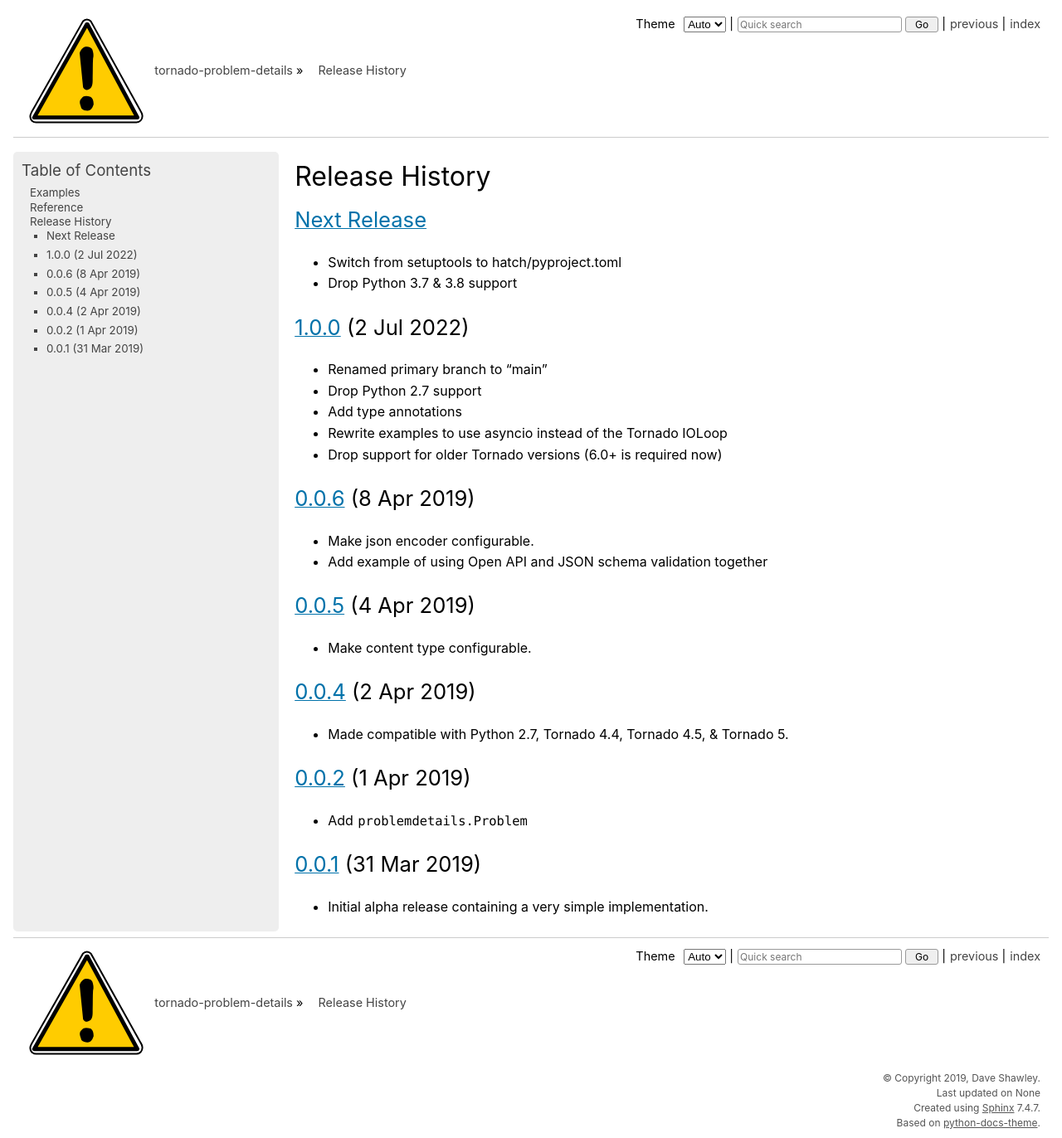
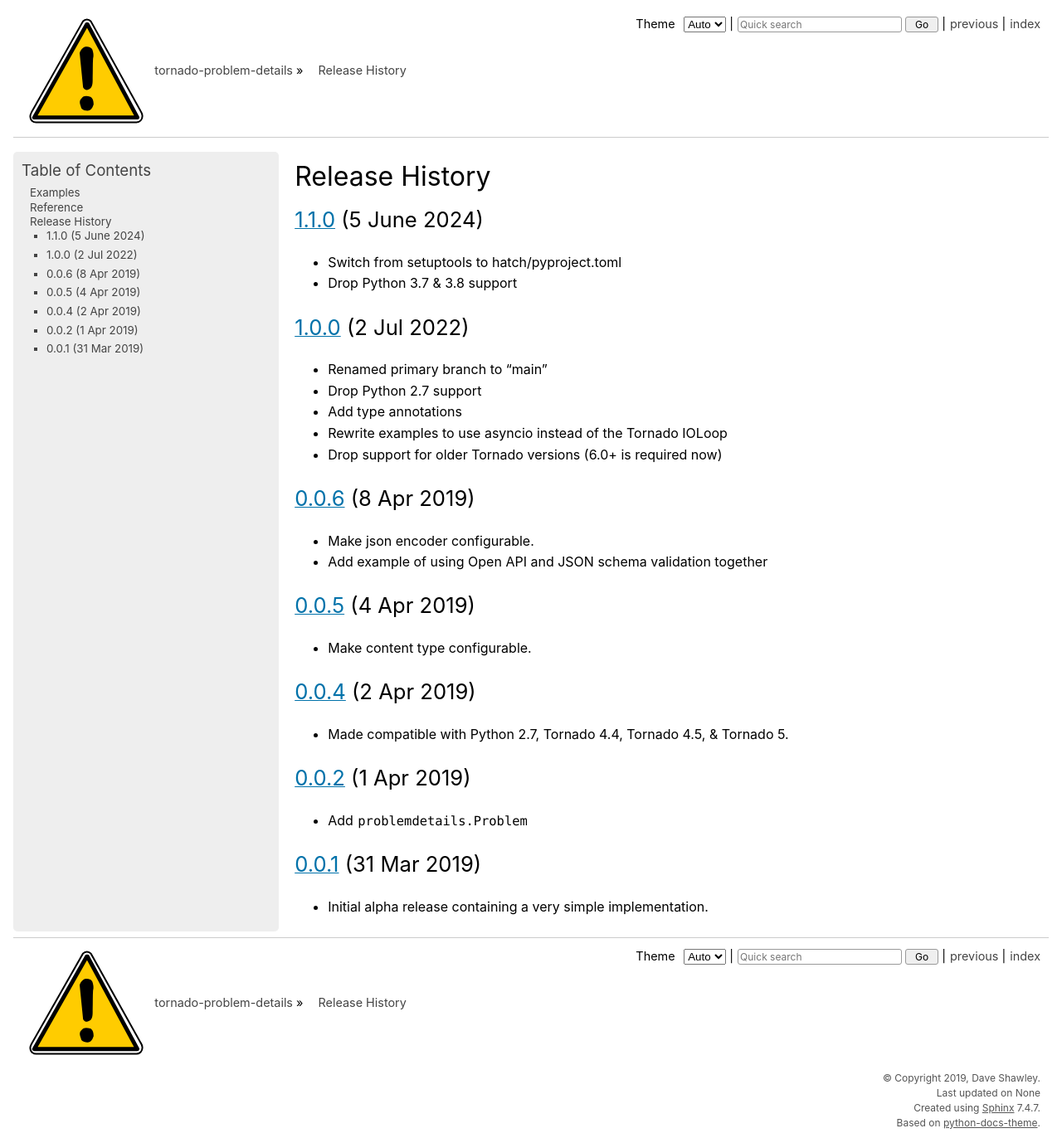
Before and after one commit to dave-shawley/tornado-problem-details, a Sphinx documentation site: the page built from docs/history.rst, in a window 1280 px wide and 1372 px high. Shown: the whole window at 83% size. Built offline with Sphinx 7.4.7, drawn with Linux system fonts in a browser that asks for light colours.

Commit message:
1.1.0: Goodbye setuptools, hello hatch!

```diff
--- a/docs/history.rst
+++ b/docs/history.rst
@@ -1,8 +1,8 @@
 Release History
 ===============
 
-`Next Release`_
----------------
+`1.1.0`_ (5 June 2024)
+----------------------
 - Switch from setuptools to hatch/pyproject.toml
 - Drop Python 3.7 & 3.8 support
 
@@ -35,7 +35,8 @@ Release History
 ----------------------
 - Initial alpha release containing a very simple implementation.
 
-.. _Next Release: https://github.com/dave-shawley/tornado-problem-details/compare/1.0.0...main
+.. _Next Release: https://github.com/dave-shawley/tornado-problem-details/compare/1.1.0...main
+.. _1.1.0: https://github.com/dave-shawley/tornado-problem-details/compare/1.0.0...1.1.0
 .. _1.0.0: https://github.com/dave-shawley/tornado-problem-details/compare/0.0.6...1.0.0
 .. _0.0.6: https://github.com/dave-shawley/tornado-problem-details/compare/0.0.5...0.0.6
 .. _0.0.5: https://github.com/dave-shawley/tornado-problem-details/compare/0.0.4...0.0.5
--- a/pyproject.toml
+++ b/pyproject.toml
@@ -4,7 +4,7 @@ build-backend = "hatchling.build"
 
 [project]
 name = "tornado-problem-details"
-version = "1.0.0"
+version = "1.1.0"
 description = "RFC-7807 Error Documents for Tornado"
 readme = "README.rst"
 license = "BSD-3-Clause"
```
